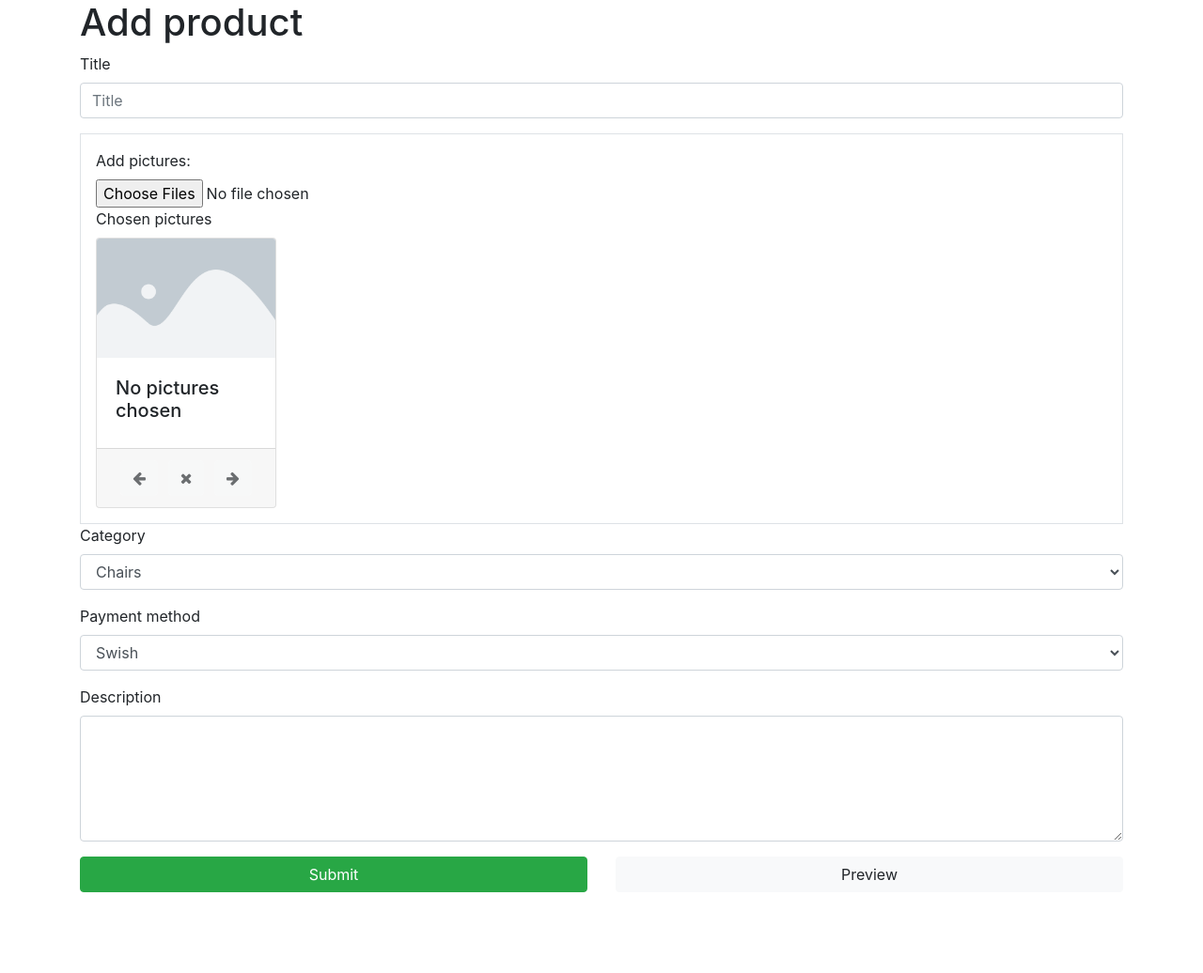
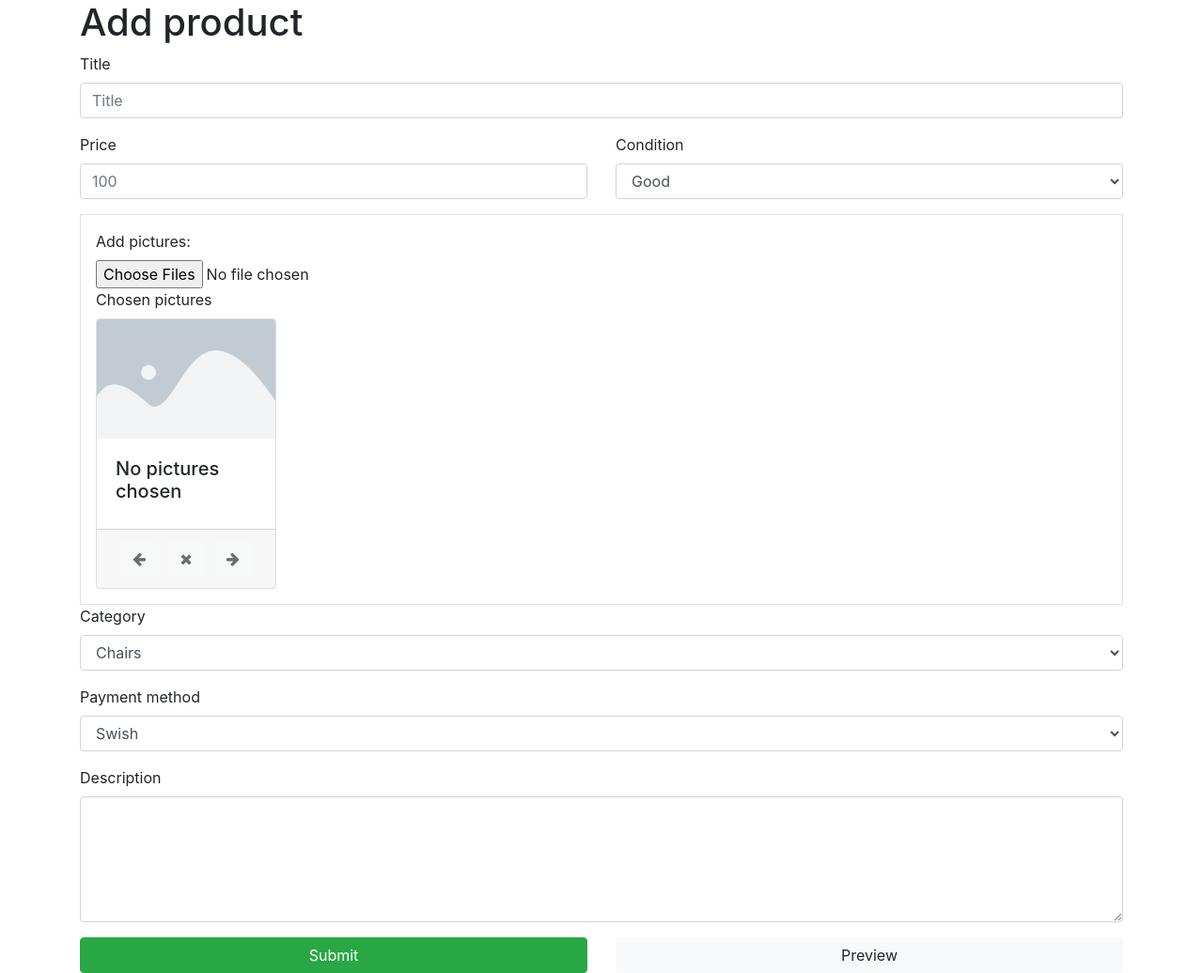
Before and after one commit to bjobe613/lssh, a Flask app: page /admin/products/add in a window 1280 px wide. Shown: the part 56-1092 px from the top of the page at 94% size. Before the commit the page ends 1006 px from the top, so only its background shows below. Run offline with Flask 2, Linux system fonts and the light colour scheme; some libraries are stand-ins or nearby versions.

Commit message:
Update form to better reflect product class

```diff
--- a/lssh/templates/admin/add_product.html
+++ b/lssh/templates/admin/add_product.html
@@ -13,6 +13,20 @@
             <div class="form-group">
               <label for="add-product-title">Title</label>
               <input type="text" class="form-control" id="add-product-title" placeholder="Title">
+            </div>
+            <div class="row">
+                <div class="form-group col">
+                    <label for="add-product-price">Price</label>
+                    <input type="Number" class="form-control" id="add-product-price" placeholder="100">
+                </div>
+                <div class="form-group col">
+                    <label for="add-product-condition">Condition</label>
+                    <select class="form-control" id="add-product-condition">
+                        <option>Good</option>
+                        <option>Okay</option>
+                        <option>Bad</option>
+                    </select>
+                </div>
             </div>
             <div class="border picture-area">
                 <label for="add-product-picture-picker">Add pictures: </label>
```
